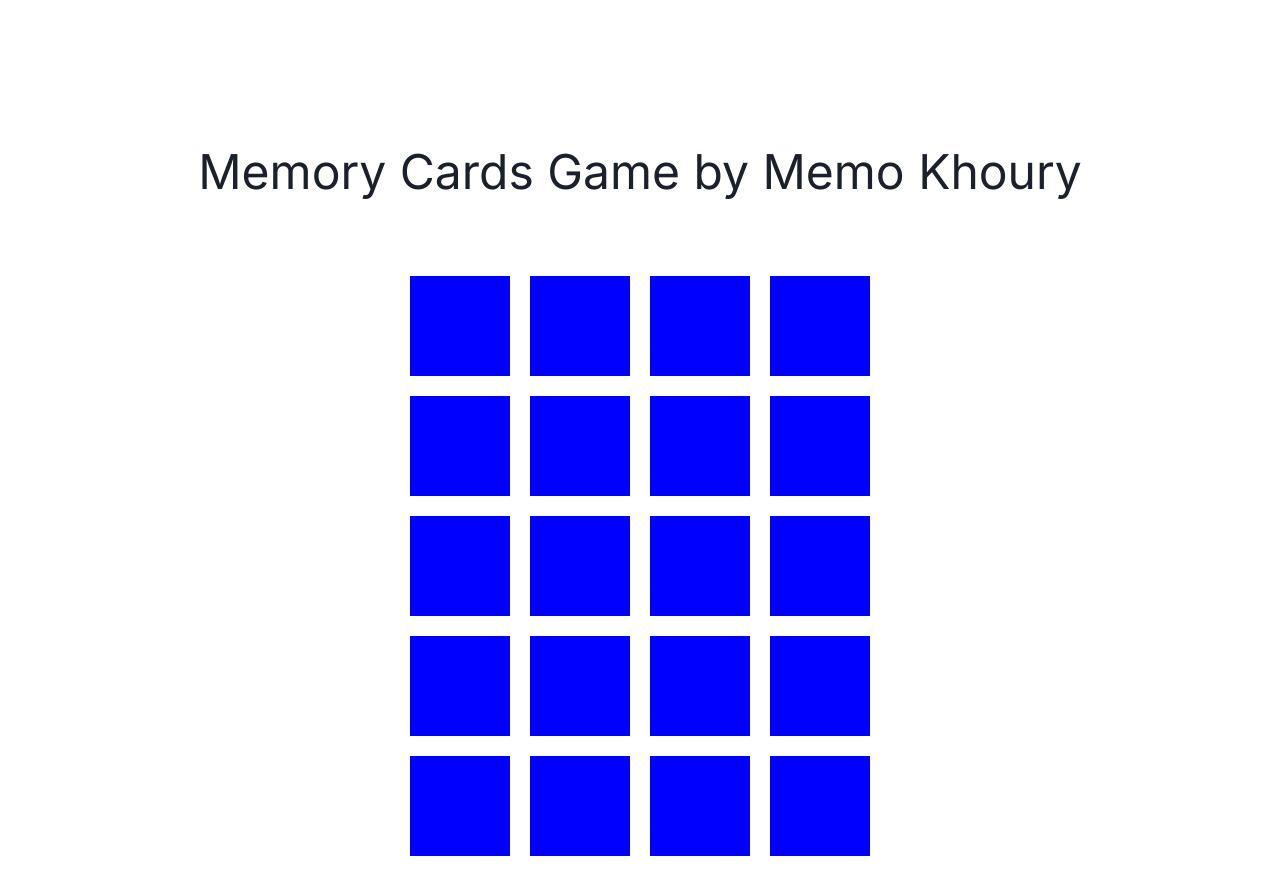
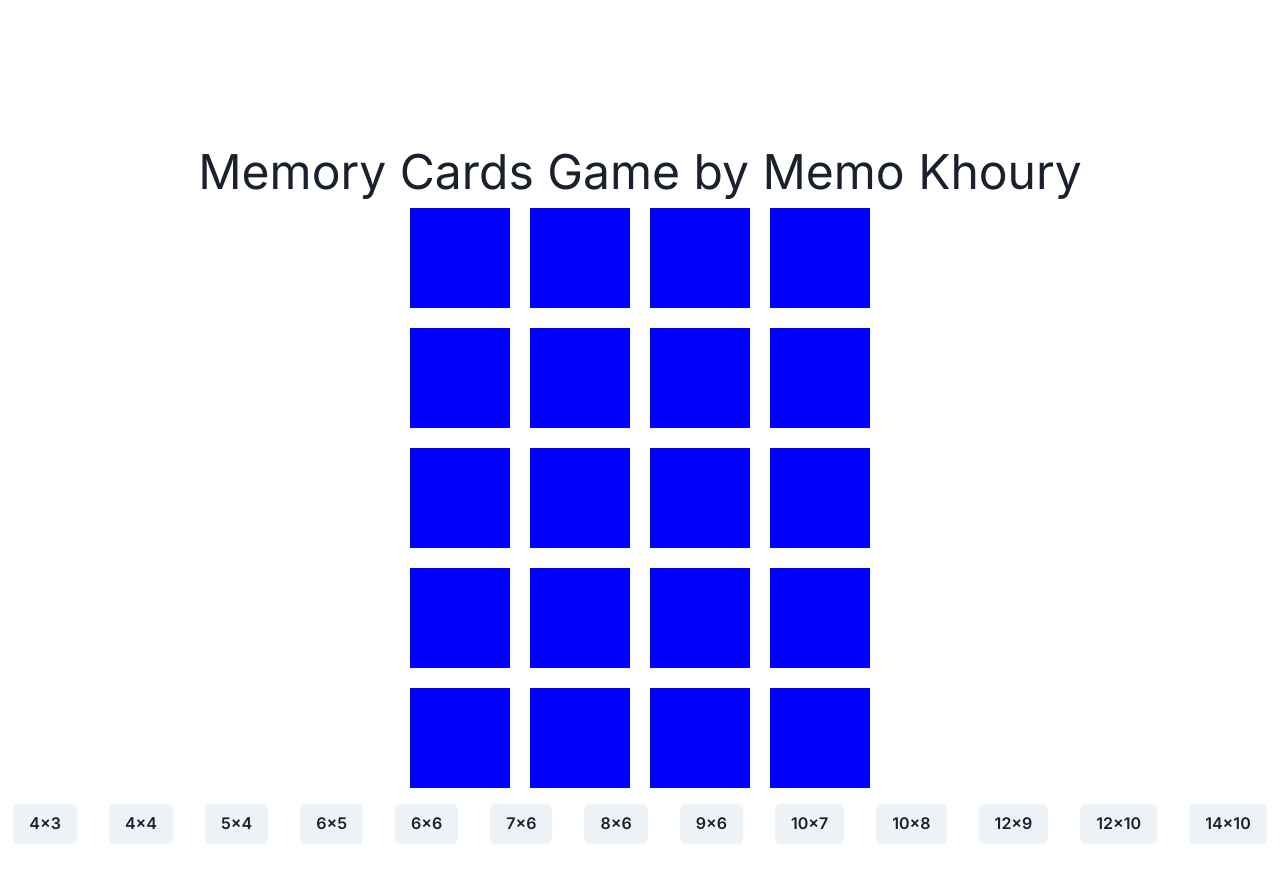
Before and after one commit to elclandestin0/game7-take-home-project, a Next.js app: page / in a window 1280 px wide. Shown: the top 894 px of the page. Built offline with nearby package versions, Linux system fonts and the light colour scheme.

Commit message:
level types

```diff
--- a/src/components/GameBoard.tsx
+++ b/src/components/GameBoard.tsx
@@ -1,12 +1,13 @@
-import { Box, SimpleGrid, Text } from "@chakra-ui/react";
+import { Box, Button, Flex, SimpleGrid, Text } from "@chakra-ui/react";
 import { useEffect, useState } from "react";
 import GameCard from "./GameCard";
 import { icons } from "@/utils/icons";
 import { IconDefinition } from "@fortawesome/fontawesome-svg-core";
+import { levelConfig } from "@/utils/levelConfig";
 
 interface Card {
   id: number;
-    icon: IconDefinition,
+  icon: IconDefinition;
   identifier: number;
   revealed: boolean;
 }
@@ -79,6 +80,7 @@ const GameBoard = () => {
   };
 
   return (
+    <>
       <SimpleGrid
         columns={level.column}
         row={level.row}
@@ -94,6 +96,20 @@ const GameBoard = () => {
           />
         ))}
       </SimpleGrid>
+      <Flex>
+      {levelConfig.map((config, index) => (
+        <Button
+          key={index}
+          margin={4}
+          onClick={() => {
+            setLevel({ row: config.row, column: config.column });
+          }}
+        >
+            {config.row}x{config.column}
+        </Button>
+      ))}
+      </Flex>
+    </>
   );
 };
 
--- a/src/components/GameCard.tsx
+++ b/src/components/GameCard.tsx
@@ -21,7 +21,7 @@ const GameCard: React.FC<GameCardProps> = ({icon, revealed, click}) => {
       justifyContent="center"
       _hover={{ opacity: 0.6, cursor: "pointer" }}
     >
-      {revealed ? <FontAwesomeIcon icon={icon} size="2x" /> : ""}
+      {revealed ? <FontAwesomeIcon icon={icon} size="2x" color="white" /> : ""}
     </Box>
   );
 };
--- /dev/null
+++ b/src/utils/levelConfig.ts
@@ -0,0 +1,54 @@
+export const levelConfig = [
+  {
+    row: 4,
+    column: 3,
+  },
+  {
+    row: 4,
+    column: 4,
+  },
+  {
+    row: 5,
+    column: 4,
+  },
+  {
+    row: 6,
+    column: 5,
+  },
+  {
+    row: 6,
+    column: 6,
+  },
+  {
+    row: 7,
+    column: 6,
+  },
+  {
+    row: 8,
+    column: 6,
+  },
+  {
+    row: 9,
+    column: 6,
+  },
+  {
+    row: 10,
+    column: 7,
+  },
+  {
+    row: 10,
+    column: 8,
+  },
+  {
+    row: 12,
+    column: 9,
+  },
+  {
+    row: 12,
+    column: 10,
+  },
+  {
+    row: 14,
+    column: 10,
+  },
+];
```
Lines whose indentation alone changed are shown as unchanged.
